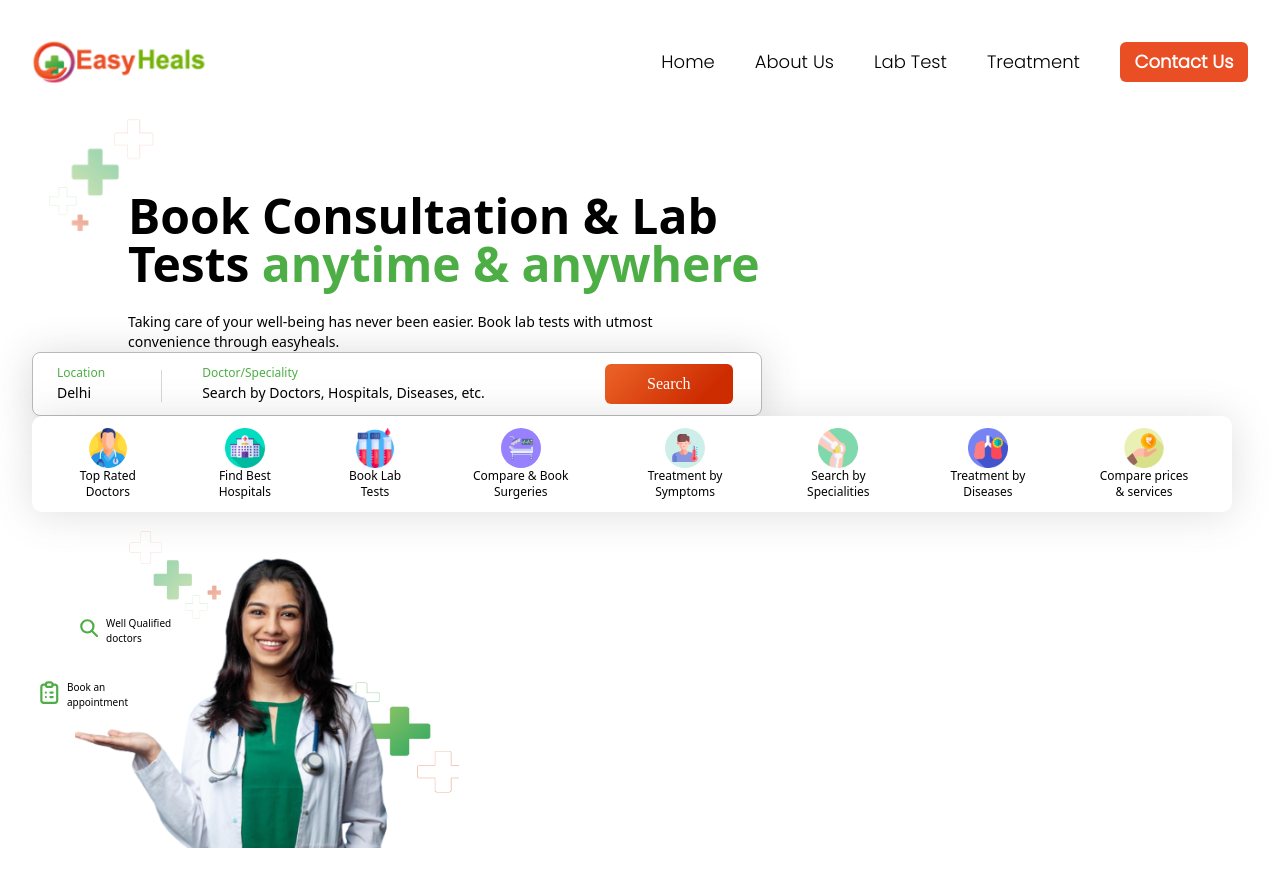
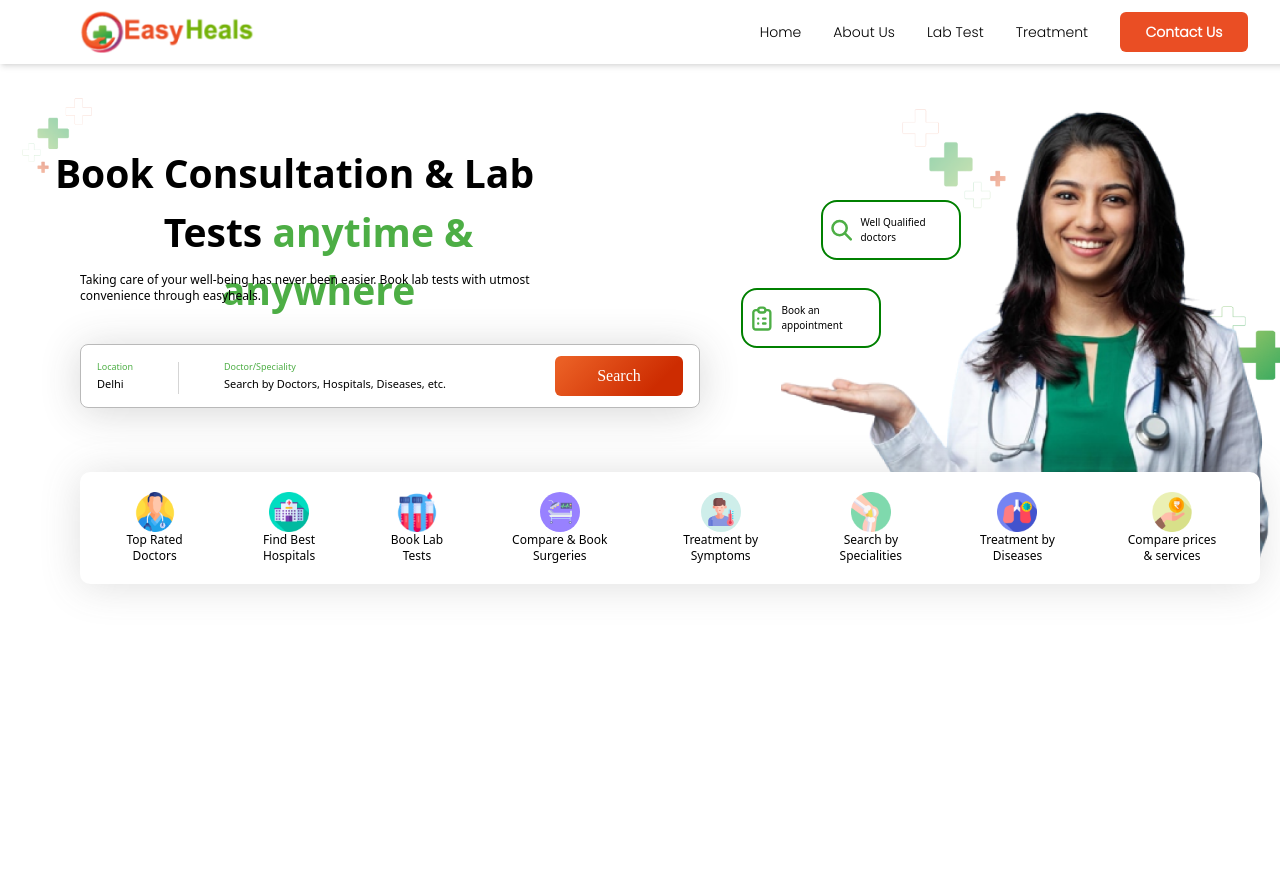
Before and after one commit to swapn652/easyheals, a React (Vite) app in the folder easyheals/: page / in a window 1280 px wide. Shown: the top 880 px of the page. After the commit the page ends 800 px from the top, so only its background shows below. Built offline with nearby package versions, Linux system fonts and the light colour scheme.

Commit message:
Fixed styles

```diff
--- a/easyheals/src/App.jsx
+++ b/easyheals/src/App.jsx
@@ -10,17 +10,19 @@ import { ServicesProvided } from './components/ServicesProvided'
 import { Features } from './components/Doctor/Features'
 import { Doctor } from './components/Doctor/Doctor'
 import { DoctorWithFeatures } from './components/Doctor/DoctorWithFeatures'
+import { MainSection } from './components/MainSection'
 
 function App() {
 
   return (
     <>
     <Navbar/>
-    <BookConsultation/>
-    <LocationDoctors/>
-    <ServicesProvided/>
-    <DoctorWithFeatures/>
-    {/* <Partners/> */}
+    <MainSection/>
+    <div className="mt-20 -ml-14">
+      {/* <Partners/> */}
+    </div>
+    {/* <Doctor/> */}
+    {/* <DoctorWithFeatures/> */}
     </>
   )
 }
--- a/easyheals/src/components/BookConsultation.jsx
+++ b/easyheals/src/components/BookConsultation.jsx
@@ -1,20 +1,20 @@
-import React from 'react'
+import React from 'react';
 
 export const BookConsultation = () => {
   return (
-    <div className="w-screen flex flex-col">
-      <img src="/plus_bg_2.png" className="w-36"/>
-        <div className="text-5xl flex flex-wrap w-[700px] justify-start font-semibold ml-24 -mt-14">
+    <div className="relative flex flex-col">
+      <img src="/plus_bg_2.png" className="w-24 absolute right-[22em]" alt="Plus2" />
+      <div className="absolute top-16 text-[39px] w-[525px] font-semibold">
         <div>Book Consultation & Lab</div>
-            <div>
+        <div className="absolute left-12">
           <span>Tests </span>
           <span className="text-green2">anytime & anywhere</span>
         </div>
       </div>
-        <div className="text-sm flex flex-wrap w-[700px] ml-24 mt-6">
+      <div className="absolute top-48 left-12 text-xs w-[500px] text-left">
         Taking care of your well-being has never been easier.
-            Book lab tests with utmost <div className="self-start">convenience through easyheals.</div>
+        Book lab tests with utmost convenience through easyheals.
       </div>
     </div>
-  )
-}
+  );
+};
--- a/easyheals/src/components/Doctor/Doctor.jsx
+++ b/easyheals/src/components/Doctor/Doctor.jsx
@@ -1,11 +1,11 @@
-import React from 'react'
+import React from 'react';
 
 export const Doctor = () => {
   return (
-    <div className="flex flex-row">
-        <img src="plus_3.png" className="w-32 h-32"/>
-        <img src="femdoctor.png" className="w-80 h-80 mt-4 -ml-40 z-10"/>
-        <img src="plus_1.png" className="w-40 h-40 mt-36 -ml-24"/>
+    <div className="relative">
+      <img src="plus_3.png" className="w-36 h-36 absolute left-24 top-10" />
+      <img src="femdoctor.png" className="w-[600px] h-[500px] mt-4 z-10 absolute" />
+      <img src="plus_1.png" className="w-40 h-40 mt-2 absolute left-96 top-56" />
     </div>
-  )
-}
+  );
+};
--- a/easyheals/src/components/Doctor/DoctorWithFeatures.jsx
+++ b/easyheals/src/components/Doctor/DoctorWithFeatures.jsx
@@ -38,16 +38,20 @@ export const DoctorWithFeatures = () => {
       );
 
   return (
-    <div className="flex flex-row">
-        <div className="mt-40">
+    <div className="w-[500px] relative">
+        <div className="absolute right-[25em] top-60">
             <Features svg={noteSVG} text="Book an appointment"/>
         </div>
-        <div className="mt-24 -ml-20">
+        <div className="absolute top-[9.5em] left-10">
             <Features svg={searchSVG} text="Well Qualified doctors"/>
         </div>
-        <div className="-ml-[85px]">
+        <div className="">
             <Doctor/>
         </div>
     </div>
+    // <div className="">
+    //   <Doctor/>
+    // </div>
+
   )
 }
--- a/easyheals/src/components/Doctor/Features.jsx
+++ b/easyheals/src/components/Doctor/Features.jsx
@@ -2,7 +2,7 @@ import React from 'react';
 
 export const Features = ({ svg, text }) => {
   return (
-    <div className="bg-white p-2 rounded-2xl w-[120px] flex flex-row">
+    <div className="bg-white p-2 rounded-2xl w-[140px] h-[60px] border-2 border-green flex items-center justify-center">
       {svg}
       <p className="text-gray-700 text-[10px] text-left">{text}</p>
     </div>
--- a/easyheals/src/components/LocationDoctors.jsx
+++ b/easyheals/src/components/LocationDoctors.jsx
@@ -8,17 +8,16 @@ export const LocationDoctors = () => {
     border: '0.5px solid rgba(117, 117, 117, 0.50)',
     boxShadow: '0px 4px 40px 0px rgba(57, 57, 57, 0.20)',
   }}
-  className="flex flex-row w-[730px] h-16 items-center px-6 text-left gap-x-10"
+  className="flex flex-row w-[620px] h-16 items-center text-left justify-between px-4"
 > <div className="flex flex-col">
-        <div className="text-xs text-green2">Location</div>
-        <div className="text-sm mt-[2px]">Delhi</div>
+        <div className="text-[9px] text-green2">Location</div>
+        <div className="text-[11px] mt-[2px]">Delhi</div>
       </div>
       <div className="border-r border-gray-400 pr-4 h-8 mt-[4px] text-lineColor opacity-30">
-        {/* Add a border-r class to create a right border */}
       </div>
-      <div className="flex flex-col">
-        <div className="text-xs text-green2">Doctor/Speciality</div>
-        <div className="text-sm mt-[2px]">Search by Doctors, Hospitals, Diseases, etc.</div>
+      <div className="flex flex-col ml-4">
+        <div className="text-[9px] text-green2">Doctor/Speciality</div>
+        <div className="text-[11px] mt-[2px]">Search by Doctors, Hospitals, Diseases, etc.</div>
       </div>
       <button
         className="text-white h-10 w-32 p-2 rounded-md font-[Poppin] ml-20"
--- /dev/null
+++ b/easyheals/src/components/MainSection.jsx
@@ -0,0 +1,26 @@
+import React from 'react';
+import { BookConsultation } from './BookConsultation';
+import { ServicesProvided } from './ServicesProvided';
+import { LocationDoctors } from './LocationDoctors';
+import { DoctorWithFeatures } from './Doctor/DoctorWithFeatures';
+
+export const MainSection = () => {
+  return (
+    <div className="flex flex-col relative mt-12">
+      <div className="flex flex-row lg:gap-x-[320px] xl:gap-x-[380px] h-[4em] w-screen absolute">
+        <div className="md:w-1/2 lg:w-1/3 absolute">
+          <BookConsultation />
+          <div className="mt-10 absolute top-56 left-12">
+            <LocationDoctors />
+          </div>
+        </div>
+        <div className="md:w-1/3 lg:w-1/3 mt-[70px] absolute bottom-24 right-[6.5em]">
+          <DoctorWithFeatures  />
+        </div>
+      </div>
+      <div className="z-10 mt-10 absolute top-[22em] left-12">
+        <ServicesProvided />
+      </div>
+    </div>
+  );
+};
--- a/easyheals/src/components/Navbar.jsx
+++ b/easyheals/src/components/Navbar.jsx
@@ -14,11 +14,11 @@ export const Navbar = () => {
   let [open, setOpen] = useState(false); //to keep track of the menu on small screen devices, if it's open or not
 
   return (
-    <nav className="flex flex-row justify-between items-center font-[Poppins]">
+      <nav className="w-screen md:w-[83rem] absolute top-0 left-0 h-16 flex flex-row justify-between items-center font-[Poppins] px-20 shadow-md">
         <img src="/easyHealsLogo.png" className="md:w-32 lg:w-44" alt="Logo" />
         <div
           onClick={() => setOpen(!open)}
-        className="text-3xl absolute right-2 top-[40px] cursor-pointer md:hidden"
+          className="text-3xl absolute right-2 top-[16px] cursor-pointer md:hidden"
         >
           <ion-icon name={open ? 'close' : 'menu'}></ion-icon>
         </div>
@@ -28,15 +28,15 @@ export const Navbar = () => {
               md:flex
               md:items-center
               md:gap-x-6
-            lg:gap-x-10
+              lg:gap-x-8
               items-center
-            md:text-base
-            lg:text-lg
+              md:text-sm
               absolute
               md:static
               bg-white
               left-0
               w-full
+              z-10
               md:w-auto
               transition-all
               duration-500
--- a/easyheals/src/components/ServicesProvided.jsx
+++ b/easyheals/src/components/ServicesProvided.jsx
@@ -7,7 +7,7 @@ export const ServicesProvided = () => {
         background: '#FFF',
         boxShadow: '0px 2px 40px 0px rgba(96, 96, 96, 0.20)'
     }}
-    className="w-[1200px] h-24 py-2 px-10 flex flex-row gap-x-16 ">
+    className="w-[1180px] h-28 py-2 px-10 flex flex-row gap-x-16 ">
       <div className="flex flex-col items-center justify-center">
         <img src="/services/doctor.png" className="w-10 h-10" alt="Doctor" />
         <div className="text-xs">Top Rated Doctors</div>
```
Lines whose indentation alone changed are shown as unchanged.
